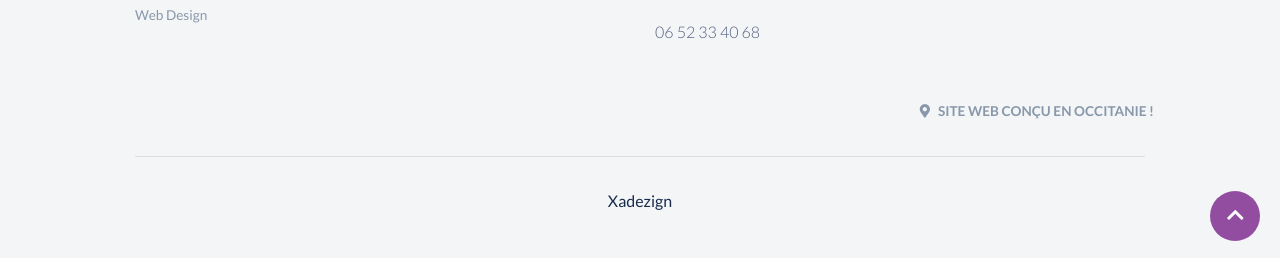
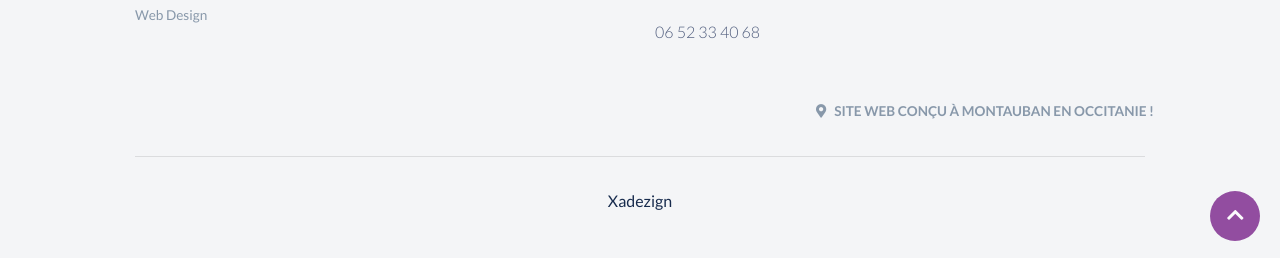
Before and after one commit to Xadezign/xadezign_jekyll, a Jekyll site: the page built from index.md, in a window 1280 px wide and 900 px high, scrolled down 3906 px. Shown: the part 639-897 px from the top of the window. Built offline with Jekyll 4.4.1, drawn with Linux system fonts in a browser that asks for light colours; nearby versions of some CDN libraries.

Commit message:
Update footer.html

```diff
--- a/_includes/footer.html
+++ b/_includes/footer.html
@@ -29,17 +29,17 @@
 			</div>
 			<div class="col-md-3 h-20vh">
 					<h6>Réseaux sociaux</h6>
-				<a target="_blank" href="https://twitter.com/creativetim" class="btn btn-neutral btn-icon-only btn-twitter btn-round btn-lg" data-toggle="tooltip" data-original-title="Suivez-moi sur Twitter" title="Twitter Xadezign">
+				<a target="_blank" href="https://twitter.com/xadezign" title="Xadezign Twitter Digital" class="btn btn-neutral btn-icon-only btn-twitter btn-round btn-lg" data-toggle="tooltip" data-original-title="Suivez-moi sur Twitter" title="Twitter Xadezign">
 					<i class="fab fa-twitter-square"></i>
 				</a>
-				<a target="_blank" href="https://www.linkedin.com/creativetim" class="btn btn-neutral btn-icon-only btn-linkedin btn-round btn-lg" data-toggle="tooltip" data-original-title="Suivez-moi LinkedIn" title="LinkedIn Xadezign">
+				<a target="_blank" href="https://www.linkedin.com/xadezign" title="Xadezign LinkedIn Digital" class="btn btn-neutral btn-icon-only btn-linkedin btn-round btn-lg" data-toggle="tooltip" data-original-title="Suivez-moi LinkedIn" title="LinkedIn Xadezign">
 					<i class="fab fa-linkedin"></i>
 				</a>
 			</div>
 		</div>
 		<div class="row justify-content-end">
 			<span class="text-muted display-7 badge">
-				<i class="fas fa-map-marker-alt mr-2"></i>Site web conçu en Occitanie !</span>
+				<i class="fas fa-map-marker-alt mr-2"></i>Site web conçu à Montauban en Occitanie !</span>
 		</div>
 		<hr>
 		<div class="row justify-content-center">
```
